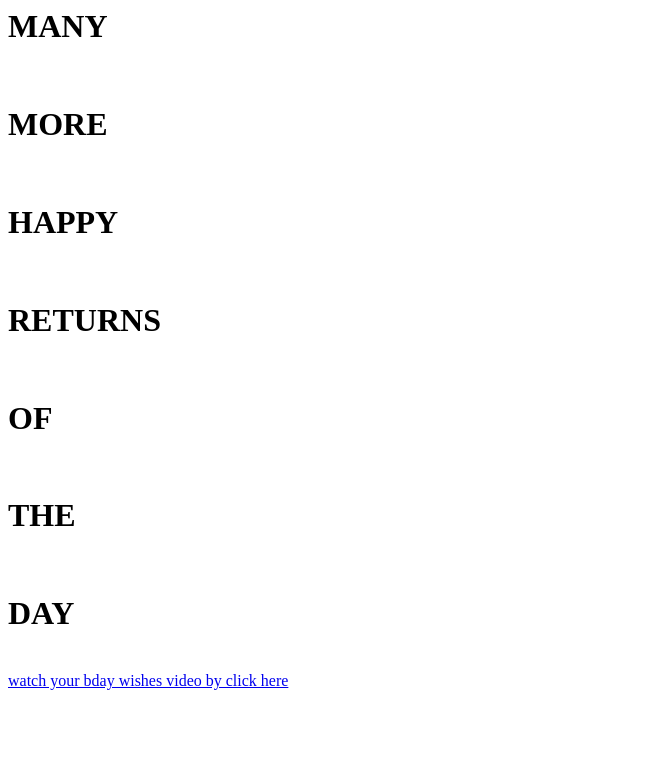
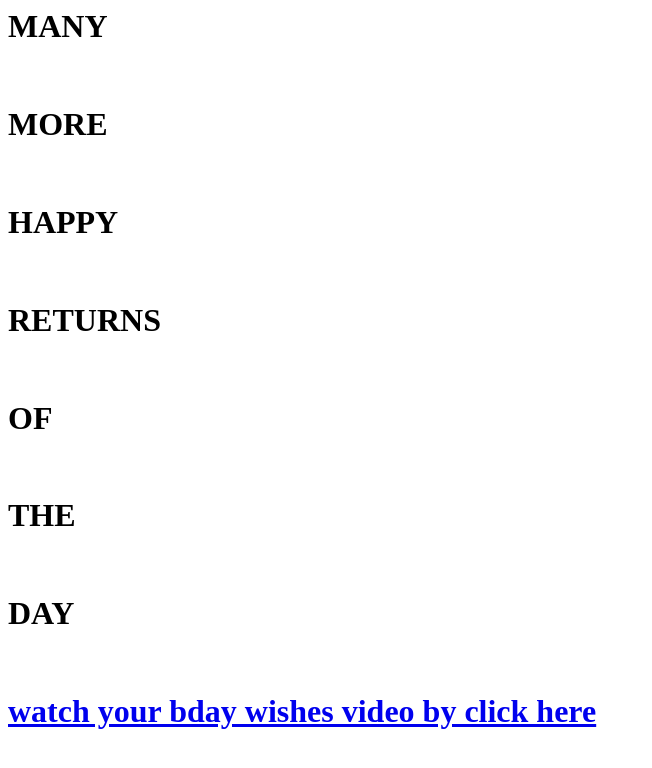
Before and after one commit to Moneshteja/demo2, a plain HTML site: page index.html in a window 1280 px wide. Shown: the whole page, without its empty margins (0-652 px from the left). Drawn offline with Linux system fonts and the light colour scheme.

Commit message:
Update index.html

```diff
--- a/index.html
+++ b/index.html
@@ -12,4 +12,4 @@
 <br>
 <h1>DAY</h1>
 <br>
-<a href ="google drive">watch your bday wishes video by click here</a>
+<a href ="google drive"><h1>watch your bday wishes video by click here</h1></a>
```
